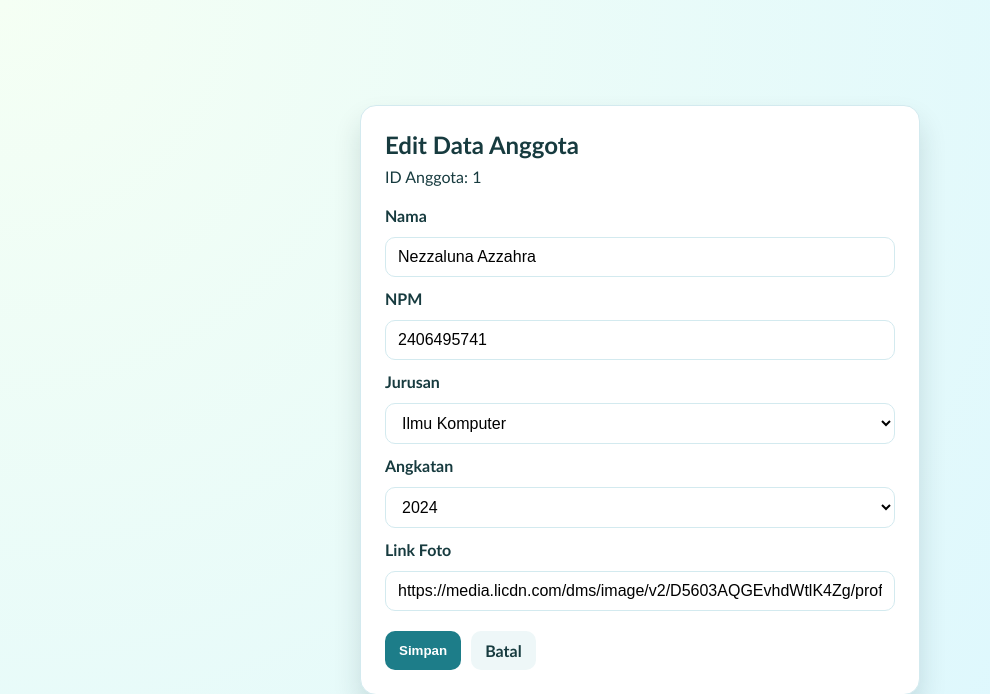
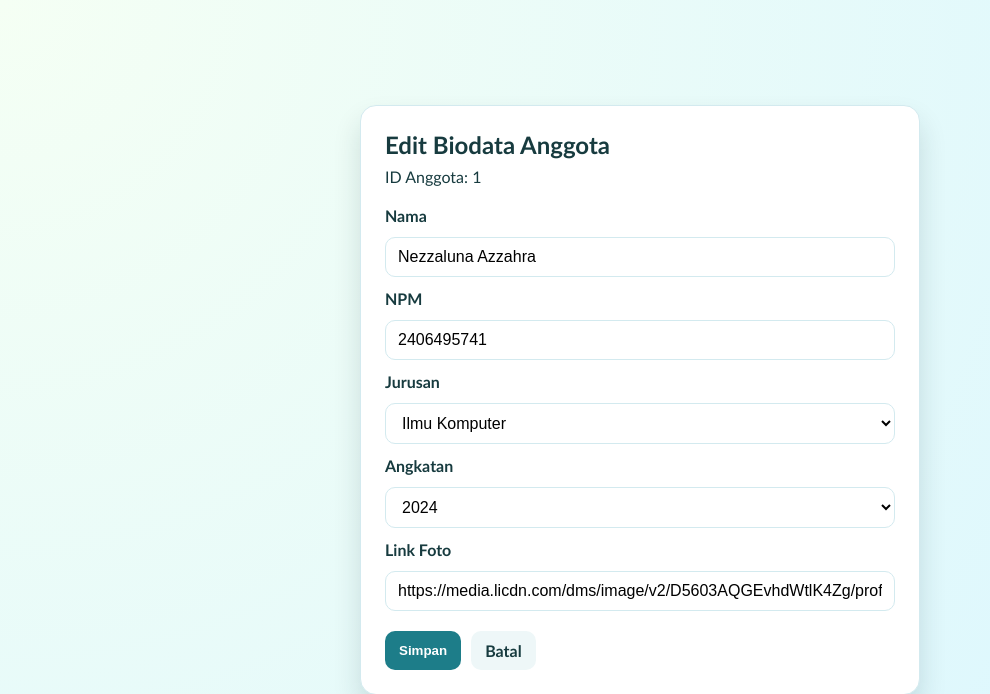
Before and after one commit to moondiverc/tk2-pkpl, a Flask app: page /members/1/edit in a window 1280 px wide. Shown: the top 694 px of the page, without its empty margins (0-990 px from the left). Run offline with Flask 3, Linux system fonts and the light colour scheme; the visitor is signed in with stand-in values (Sample User, id 1).

Commit message:
fix: foto & title

```diff
--- a/app.py
+++ b/app.py
@@ -24,7 +24,7 @@ TEAM_MEMBERS = [
     {"id": 2, "nama": "Hillary Elizabeth Clara Pasaribu", "npm": "2406407266", "jurusan": "Sistem Informasi", "angkatan": "2024", "foto": "https://media.licdn.com/dms/image/v2/D5603AQEHiDpqhf9zxw/profile-displayphoto-shrink_400_400/B56ZxmbYCvKkAg-/0/1771244980074?e=1776902400&v=beta&t=aSgsLJn4j68q7Yg4Whj2VMsfdAsomk6BwKgQFfugT6o"},
     {"id": 3, "nama": "Cristian Dillon Philbert", "npm": "2406495956", "jurusan": "Sistem Informasi", "angkatan": "2024", "foto": "https://lh3.googleusercontent.com/d/1TBSyG-gij9eFnxA559AGe4xIwIA18qs4"},
     {"id": 4, "nama": "Raihana Auni Zakia", "npm": "2406495760", "jurusan": "Ilmu Komputer", "angkatan": "2024", "foto": "https://media.licdn.com/dms/image/v2/D5603AQFeua4cK7xnXg/profile-displayphoto-scale_400_400/B56ZjWK6_hH8Ag-/0/1755939846437?e=1776902400&v=beta&t=TDNazc9HhZy_GnkyFXVy29m6QHUkEQFgqpneaxqn4oE"},
-    {"id": 5, "nama": "Vidia Qonita Ahmad", "npm": "2406345381", "jurusan": "Ilmu Komputer", "angkatan": "2024", "foto": "https://media.licdn.com/dms/image/v2/D5603AQGVYPyQu_jWiw/profile-displayphoto-shrink_400_400/profile-displayphoto-shrink_400_400/0/1724519039677?e=1776902400&v=beta&t=o9THHj0XXD25TteEUjXcTUOd8mWK-ofTRojvh93hfSM"}
+    {"id": 5, "nama": "Vidia Qonita Ahmad", "npm": "2406345381", "jurusan": "Ilmu Komputer", "angkatan": "2024", "foto": "https://media.licdn.com/dms/image/v2/D5603AQEXU1uuaXGVbQ/profile-displayphoto-crop_800_800/B56Z1TlYlDKEAI-/0/1775223805609?e=1776902400&v=beta&t=MpADci-M6RPRopU6GZEgJwPAu9CDgXxQ4tqUPuKX8zY"}
 ]
 
 DISPLAY_STYLE = {
--- a/templates/edit_member.html
+++ b/templates/edit_member.html
@@ -3,7 +3,7 @@
   <head>
     <meta charset="UTF-8" />
     <meta name="viewport" content="width=device-width, initial-scale=1.0" />
-    <title>Edit Anggota</title>
+    <title>Edit Biodata Anggota</title>
     <link
       rel="stylesheet"
       href="{{ url_for('static', filename='form.css') }}" />
@@ -11,7 +11,7 @@
   <body>
     <main class="form-page">
       <section class="form-card">
-        <h1>Edit Data Anggota</h1>
+        <h1>Edit Biodata Anggota</h1>
         <p>ID Anggota: {{ member.id }}</p>
 
         {% if error %}
--- a/templates/index.html
+++ b/templates/index.html
@@ -2,7 +2,7 @@
 <html lang="en">
   <head>
     <meta charset="UTF-8" />
-    <title>Data Anggota Kelompok</title>
+    <title>Biodata Kelompok</title>
     <link
       rel="stylesheet"
       href="{{ url_for('static', filename='style.css') }}" />
```
